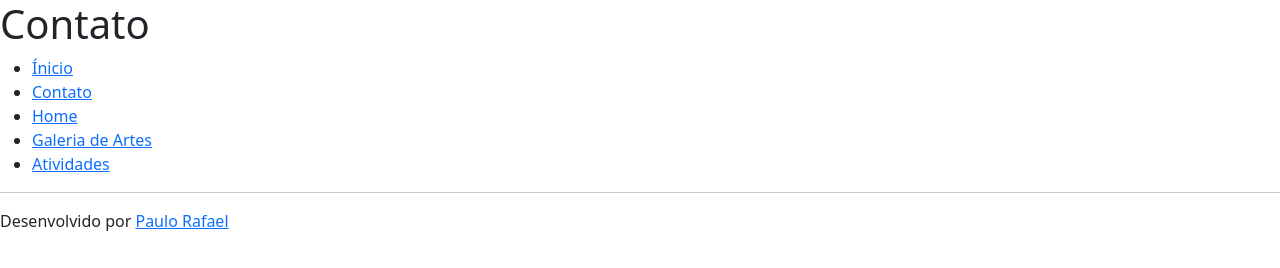
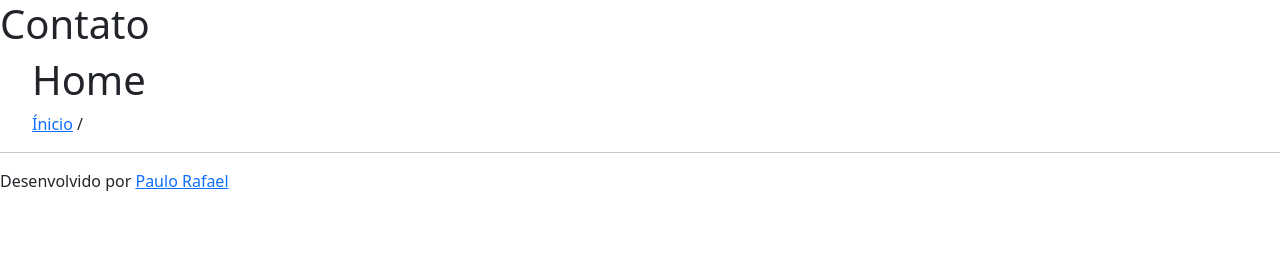
Before and after one commit to Prrfifnmg/web-platform-prrfpw1, a plain HTML site: page avaliacoes/atividade5/portifolio.html in a window 1280 px wide. Drawn offline with nearby package versions, Linux system fonts and the light colour scheme.

Commit message:
1 file modified

```diff
--- a/avaliacoes/atividade5/portifolio.html
+++ b/avaliacoes/atividade5/portifolio.html
@@ -9,11 +9,12 @@
       <h1>Contato</h1>
     </header>
     <ul>
-      <li><a href="index.html">Ínicio</a></li>
-      <li><a href="contato.html">Contato</a></li>
-      <li><a href="index.html">Home</a></li>
-      <li><a href="arte.html">Galeria de Artes</a></li>
-      <li><a href="atividade.html">Atividades</a></li>
+    <header>
+    <h1>Home</h1>
+    <nav id="principal">
+      <a href="../index.html">Ínicio</a> /
+    </nav>
+    </header>
     </ul>
     <hr>
     <footer>
```
